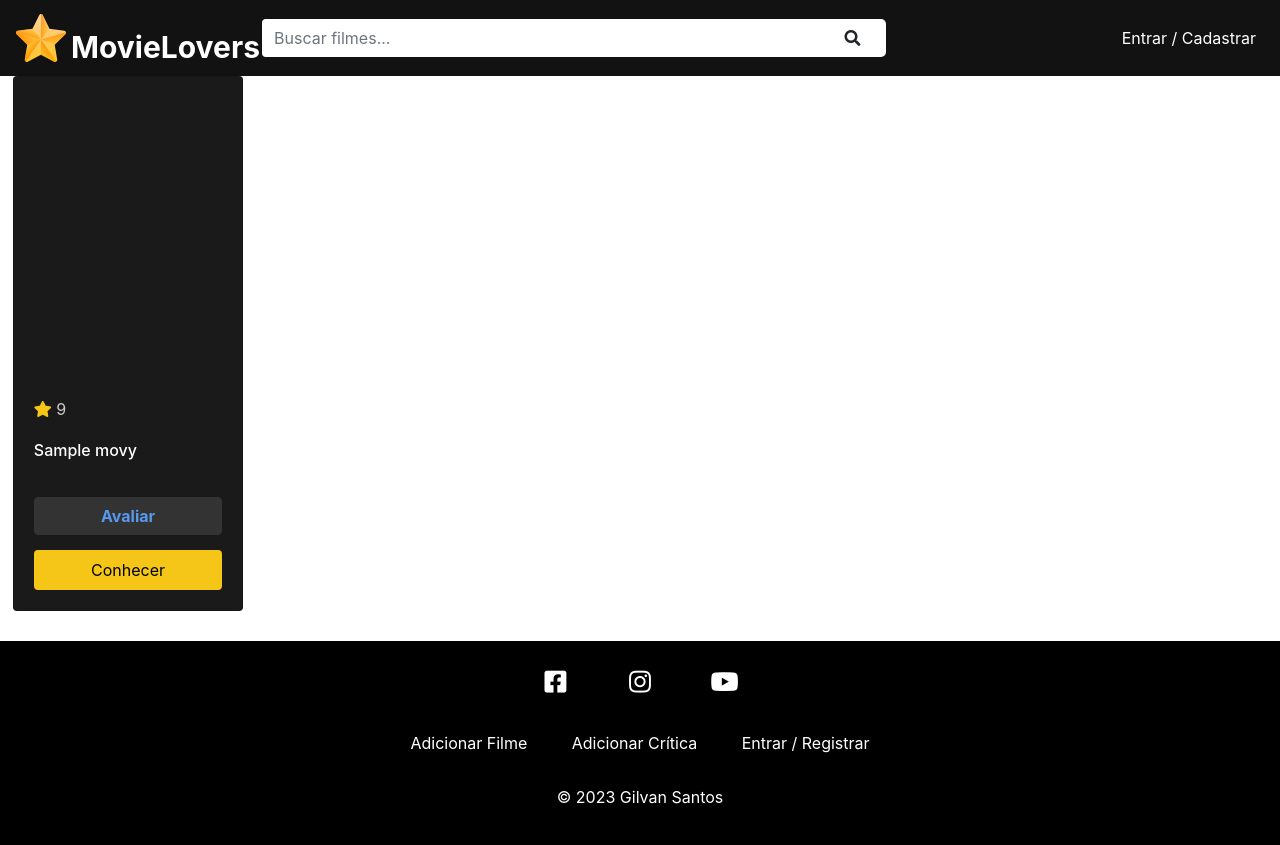
After one commit to gilvanst/movielovers, a PHP site: template templates/movie_card.php in a window 1280 px wide. The commit adds this page. Run offline with PHP 8.4, Linux system fonts and the light colour scheme; the template is opened without the code that fills it: most values are stand-ins (such as "Sample title", 1, 10 or a date in 2020); some libraries are stand-ins or nearby versions.

Commit message:
Finalizando index

```diff
--- /dev/null
+++ b/templates/movie_card.php
@@ -0,0 +1,21 @@
+<?php
+
+    if(empty($movies->image)) {
+
+        $movies->image = "movie_cover.jpg";
+    }
+?>
+
+<div class="card movie-card">
+    <div class="card-img-top" style="background-image: url('<?= $BASE_URL ?>/img/movies/<?= $movies->image ?>')"></div>
+    <div class="card-body">
+        <p class="card-rating">
+            <i class="fas fa-star"></i>
+            <span class="rating">9</span>
+        </p>
+        <h5 class="card-title"><a href="<?= $BASE_URL ?>/movie.php?id=<?= $movies->id ?>"><?= $movies->title ?></a></h5>
+        <a href="<?= $BASE_URL ?>/movie.php?id=<?= $movies->id ?>" class="btn btn-primary rate-btn">Avaliar</a>
+        <a href="<?= $BASE_URL ?>/movie.php?id=<?= $movies->id ?>" class="btn btn-primary card-btn">Conhecer</a>
+    </div>
+
+</div>
```
Also changed, not shown: dao/movieDAO.php (+37 -0 lines), img/movies/04bdc54fc8a9c1b36a58a9d8e79cb746b7345708255852301dec0e111b3ced99e5338ac54b9b4569ffbedcc4a8e716965cef1c2c79e173c72dc2fb3a.jpeg (added).
